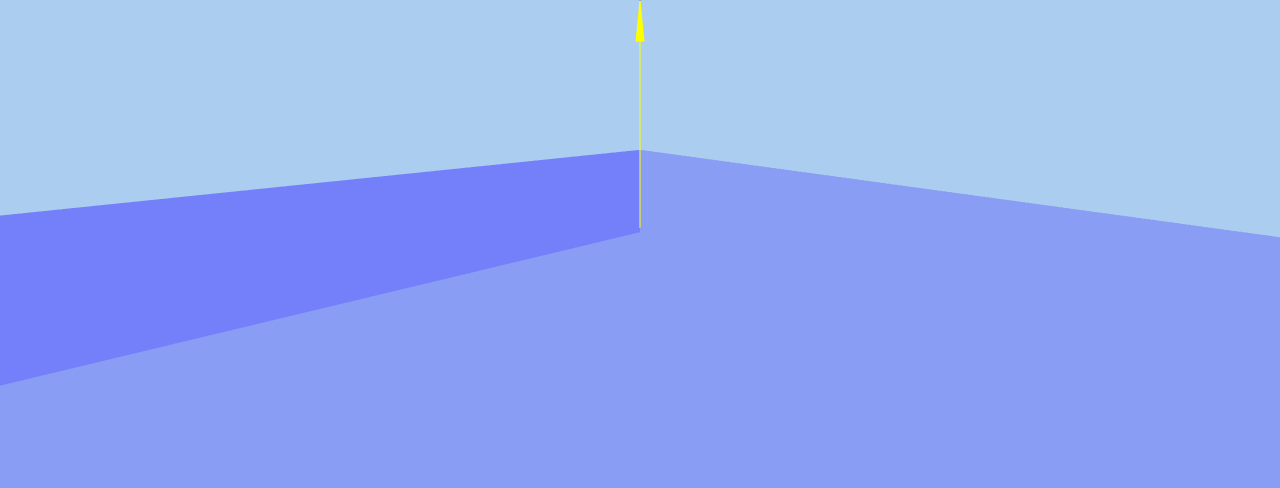
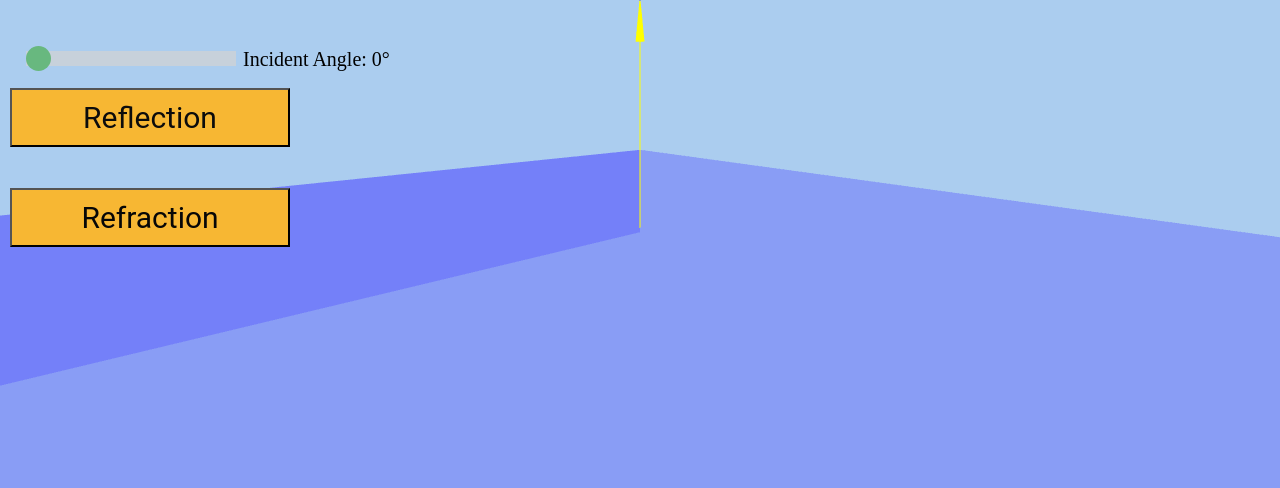
Before and after one commit to daniel-p741/Wave-Reflection-Refraction, a website: page index.html in a window 1280 px wide. Shown: the part 312-800 px from the top of the page. Drawn offline with nearby package versions, Linux system fonts and the light colour scheme.

Commit message:
formatting for site

```diff
--- a/index.html
+++ b/index.html
@@ -26,7 +26,7 @@
 
     <div class="slider-container">
         <input type="range" min="0" max="80" value="0" class="slider" id="incidentAngle">
-        <label for="incidentAngle">Incident Angle: <span id="angleValue">0</span> degrees</label>
+        <label for="incidentAngle">Incident Angle: <span id="angleValue">0</span></label>
     </div>
 
 
--- a/style.css
+++ b/style.css
@@ -28,9 +28,9 @@ html {
 
 #glassbutton {
     position: absolute;
-    top: 20px;
+    top: 150px;
     /* Start at 10px from the top */
-    left: 280px;
+    left: 10px;
     width: 200px;
     padding: 30px;
     font-size: 30px;
@@ -43,7 +43,7 @@ html {
 
 #reflectionbutton {
     position: absolute;
-    top: 250px;
+    top: 400px;
     /* Start at 10px from the top */
     left: 10px;
     width: 280px;
@@ -58,9 +58,9 @@ html {
 
 #refractionbutton {
     position: absolute;
-    top: 250px;
+    top: 500px;
     /* Start at 10px from the top */
-    left: 300px;
+    left: 10px;
     width: 280px;
     padding: 10px;
     font-size: 30px;
@@ -75,10 +75,10 @@ html {
 .slider-container {
     margin: 20px;
     position: absolute;
-    top: 150px;
-    left: 10px;
+    top: 340px;
+    left: 4px;
     z-index: 10;
-    font-size: 40px;
+    font-size: 20px;
 
 }
 
```
